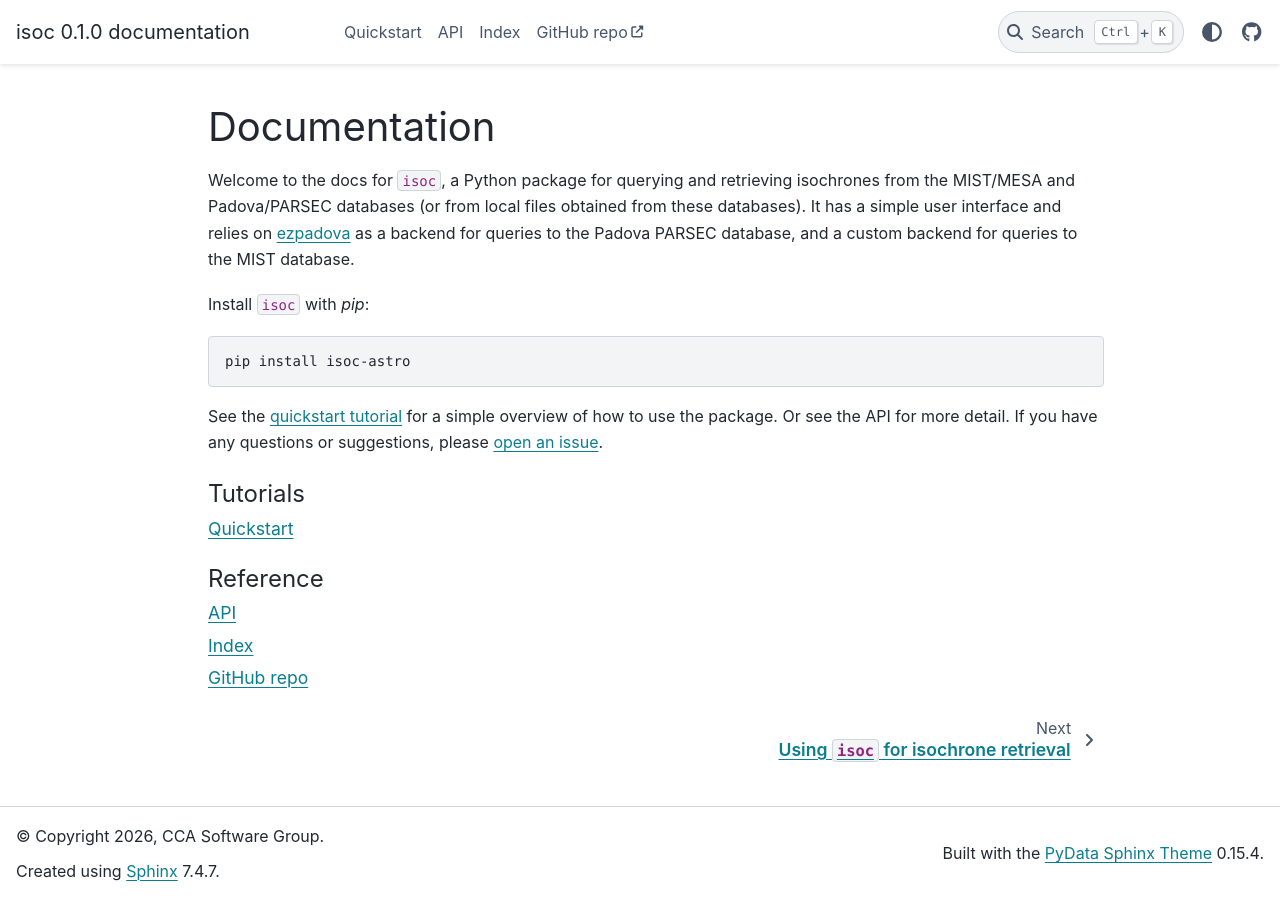
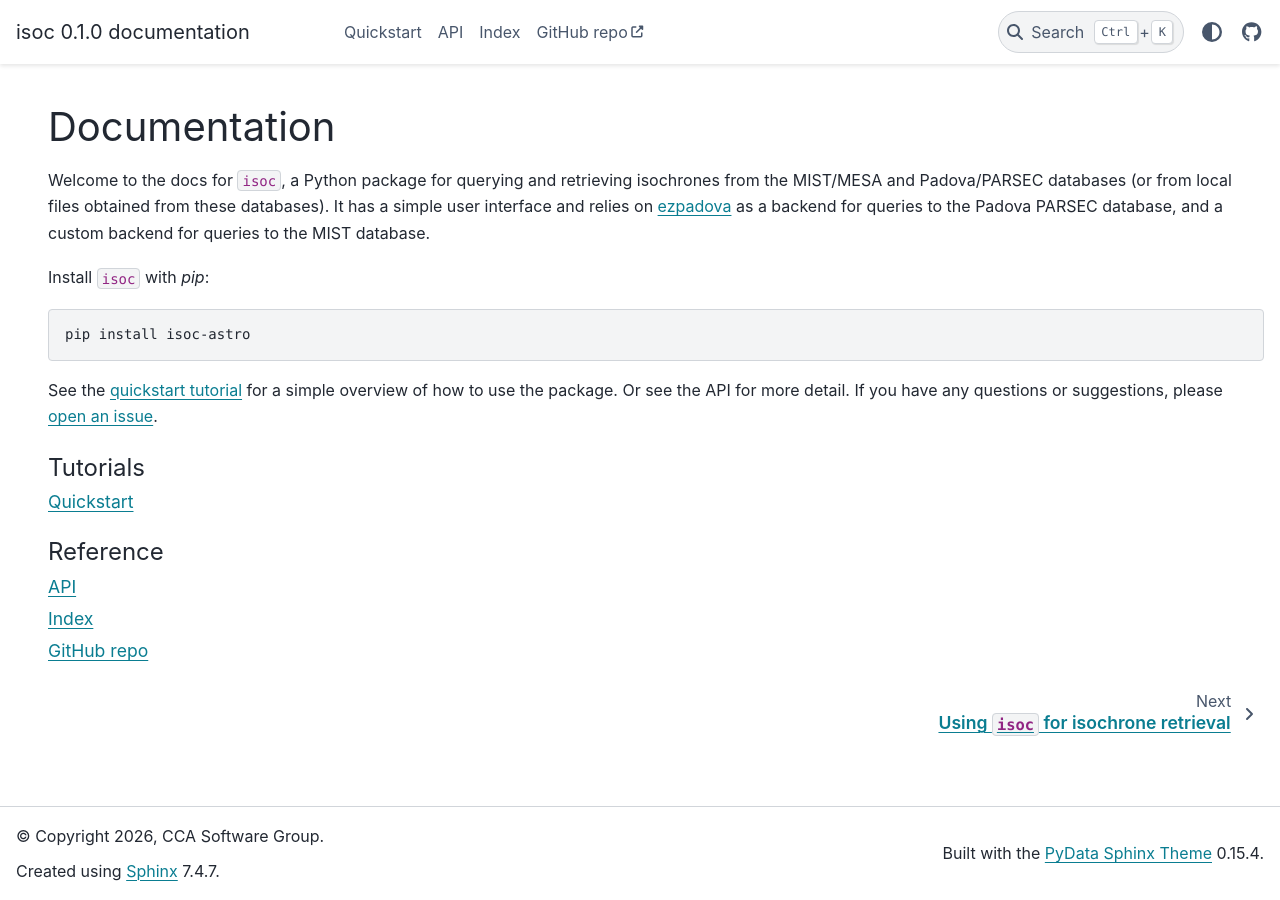
Before and after one commit to CCA-Software-Group/isoc, a Sphinx documentation site: the page built from docs/index.rst, in a window 1280 px wide. Built offline with Sphinx 7.4.7 and the PyData theme 0.15.4, drawn with Linux system fonts in a browser that asks for light colours.

Commit message:
docs tweaks

```diff
--- a/docs/_static/custom.css
+++ b/docs/_static/custom.css
@@ -1,5 +1,5 @@
 /* Allow content to fill more of the window (theme default caps at 60em) */
-.bd-article-container {
+.bd-main .bd-content .bd-article-container {
     max-width: 90em;
 }
 
--- a/docs/conf.py
+++ b/docs/conf.py
@@ -72,10 +72,7 @@
             "type": "fontawesome",
         },
     ],
-    # Show h2+ headings in the right-sidebar "On This Page" TOC.
-    "secondary_sidebar_items": {
-        "**": ["page-toc"],
-    },
+    "secondary_sidebar_items": [],
 }
 
 # Add any paths that contain custom static files (such as style sheets) here,
```
